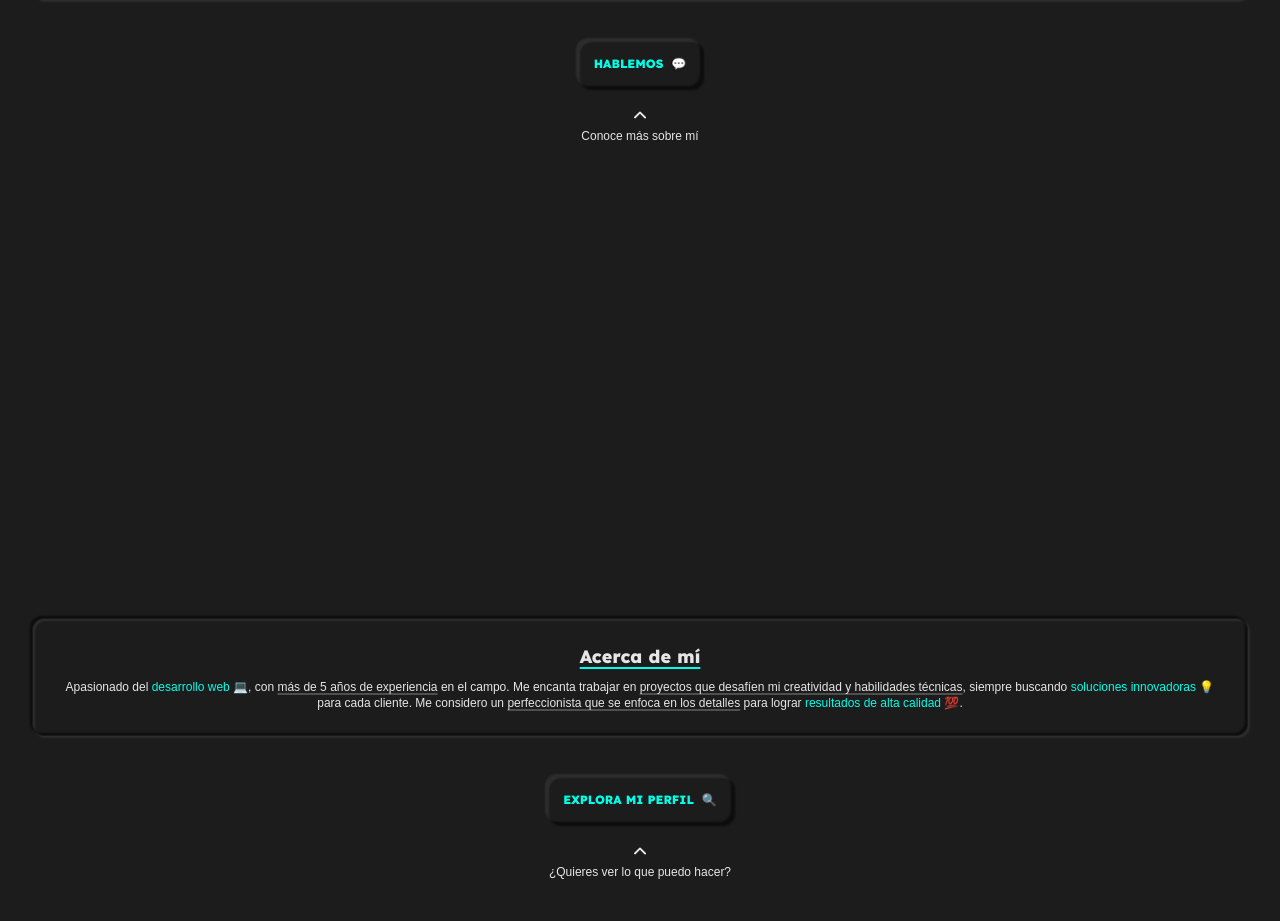
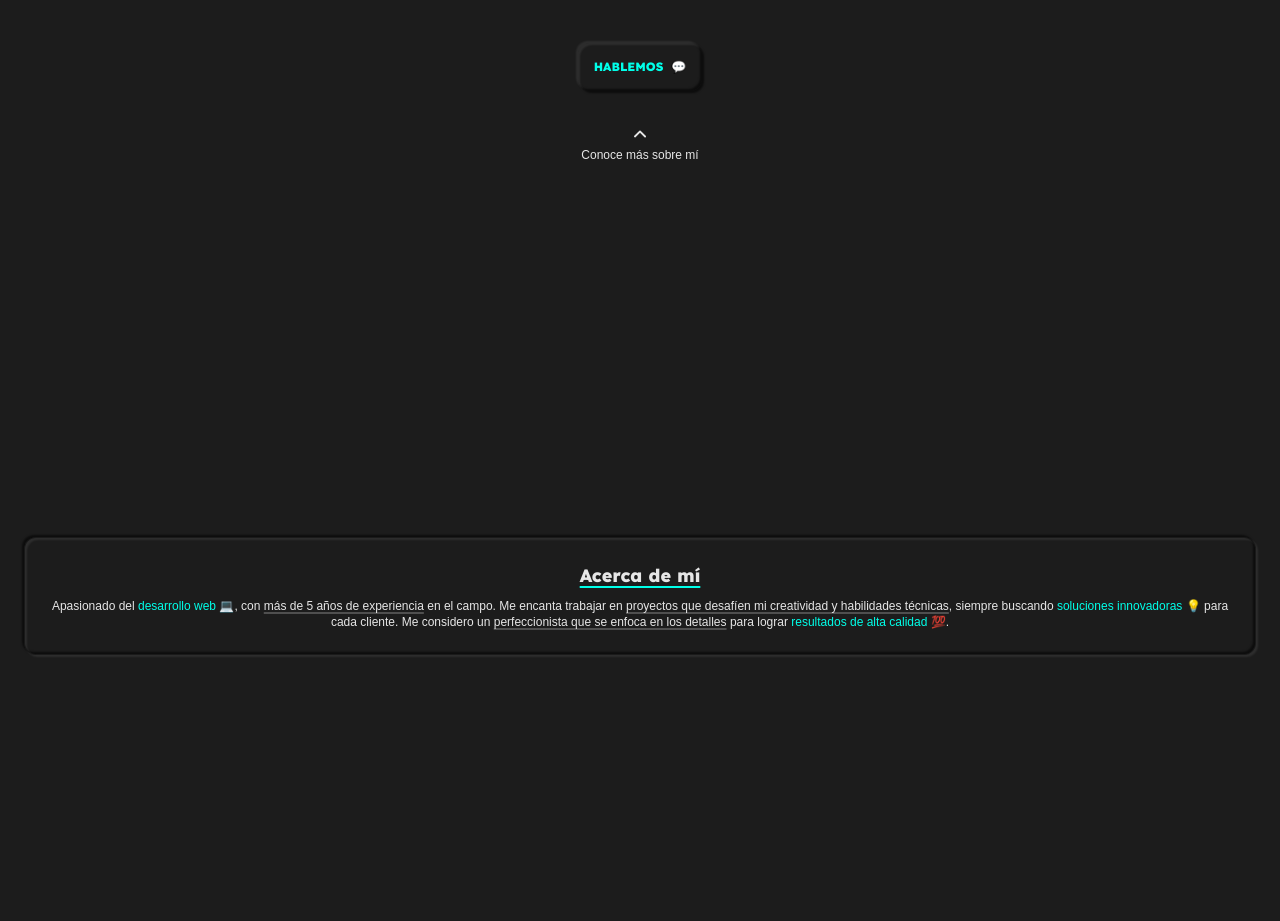
Before and after one commit to duduar-deagle/duduar-website, a Next.js app: page / in a window 1280 px wide. Shown: the part 451-1372 px from the top of the page. Built offline with nearby package versions, Linux system fonts and the light colour scheme; a web font is replaced by a local one.

Commit message:
style(homepage): Fix some styles

```diff
--- a/app/layout.tsx
+++ b/app/layout.tsx
@@ -21,11 +21,11 @@ export const metadata = {
   description: "",
 };
 
-export default function RootLayout({
-  children,
-}: {
+interface Props {
   children: React.ReactNode;
-}) {
+}
+
+export default function RootLayout({ children }: Props) {
   return (
     <html
       lang="es-419"
@@ -35,9 +35,7 @@ export default function RootLayout({
         "snap-mandatory snap-y scroll-smooth select-none"
       )}
     >
-      <body className="px-8 text-xs text-neutralWhite bg-carbon">
-        {children}
-      </body>
+      <body className="text-xs text-neutralWhite bg-carbon">{children}</body>
     </html>
   );
 }
--- a/app/page.tsx
+++ b/app/page.tsx
@@ -5,7 +5,8 @@ import { ChevronUpIcon } from "@heroicons/react/20/solid";
 export default function Page() {
   return (
     <>
-      <main className="min-h-screen flex flex-col justify-center snap-always snap-center">
+      <main className="min-h-screen flex flex-col snap-always snap-center">
+        <div className="h-[calc(100vh/1.618)] p-6 flex items-center">
           <Card>
             <picture>
               <img
@@ -38,18 +39,19 @@ export default function Page() {
               . ¡Contáctame ahora para saber cómo!
             </p>
           </Card>
-        <Button marginTop="mt-10">
+        </div>
+        <div className="h-[calc(100vh-calc(100vh/1.618))] flex flex-col justify-start gap-8">
+          <Button>
             Hablemos<span className="ml-2">💬</span>
           </Button>
-        <div className="mt-4 flex flex-col items-center">
+          <div className="flex flex-col items-center">
             <ChevronUpIcon className="h-6" />
             <p>Conoce más sobre mí</p>
           </div>
+        </div>
       </main>
-      <section
-        id="about"
-        className="min-h-screen flex flex-col justify-center snap-start"
-      >
+      <section id="about" className="min-h-screen flex flex-col snap-start">
+        <div className="h-[calc(100vh/1.618)] p-6 flex items-center">
           <Card>
             <h2 className="font-serif text-lg text-center underline decoration-2 underline-offset-4 decoration-cyberBlue">
               <span>Acerca de mí</span>
@@ -75,12 +77,15 @@ export default function Page() {
               💯.
             </p>
           </Card>
-        <Button marginTop="mt-10">
+        </div>
+        <div className="h-[calc(100vh-calc(100vh/1.618))] flex flex-col justify-center gap-8">
+          <Button>
             Explora mi perfil<span className="ml-2">🔍</span>
           </Button>
-        <div className="mt-4 flex flex-col items-center">
+          <div className="flex flex-col items-center">
             <ChevronUpIcon className="h-6" />
             <p>¿Quieres ver lo que puedo hacer?</p>
+          </div>
         </div>
       </section>
     </>
--- a/components/Button/Button.tsx
+++ b/components/Button/Button.tsx
@@ -1,20 +1,10 @@
-import clsx from "clsx";
+interface Props {
+  children: React.ReactNode;
+}
 
-export default function Button({
-  children,
-  marginTop = "mt-0",
-}: {
-  children: React.ReactNode;
-  marginTop?: String;
-}) {
+export default function Button({ children }: Props) {
   return (
-    <button
-      className={clsx(
-        "rounded-xl p-4",
-        marginTop,
-        "mx-auto block font-serif uppercase text-cyberBlue shadow-[-2px_-2px_2px_rgba(255,255,255,0.08),2px_2px_2px_rgba(0,0,0,0.56),inset_2px_2px_2px_rgba(255,255,255,0.08),inset_-2px_-2px_2px_rgba(0,0,0,0.56)] active:shadow-[2px_2px_2px_rgba(255,255,255,0.08),-2px_-2px_2px_rgba(0,0,0,0.56),inset_-2px_-2px_2px_rgba(255,255,255,0.08),inset_2px_2px_2px_rgba(0,0,0,0.56)] transition duration-100 ease-in-out"
-      )}
-    >
+    <button className="rounded-xl p-4 mx-auto block font-serif uppercase text-cyberBlue shadow-[-2px_-2px_2px_rgba(255,255,255,0.08),2px_2px_2px_rgba(0,0,0,0.56),inset_2px_2px_2px_rgba(255,255,255,0.08),inset_-2px_-2px_2px_rgba(0,0,0,0.56)] active:shadow-[2px_2px_2px_rgba(255,255,255,0.08),-2px_-2px_2px_rgba(0,0,0,0.56),inset_-2px_-2px_2px_rgba(255,255,255,0.08),inset_2px_2px_2px_rgba(0,0,0,0.56)] transition duration-100 ease-in-out">
       {children}
     </button>
   );
--- a/components/Card/Card.tsx
+++ b/components/Card/Card.tsx
@@ -1,6 +1,10 @@
-export default function Card({ children }: { children: React.ReactNode }) {
+interface Props {
+  children: React.ReactNode;
+}
+
+export default function Card({ children }: Props) {
   return (
-    <div className="border border-[rgba(0,0,0,0.08)] rounded-xl p-6 shadow-[2px_2px_2px_rgba(255,255,255,0.08),-2px_-2px_2px_rgba(0,0,0,0.56),inset_2px_2px_2px_rgba(255,255,255,0.08),inset_-2px_-2px_2px_rgba(0,0,0,0.56)]">
+    <div className="border border-[rgba(0,0,0,0.08)] rounded-xl h-fit p-6 shadow-[2px_2px_2px_rgba(255,255,255,0.08),-2px_-2px_2px_rgba(0,0,0,0.56),inset_2px_2px_2px_rgba(255,255,255,0.08),inset_-2px_-2px_2px_rgba(0,0,0,0.56)]">
       {children}
     </div>
   );
```
Lines whose indentation alone changed are shown as unchanged.
